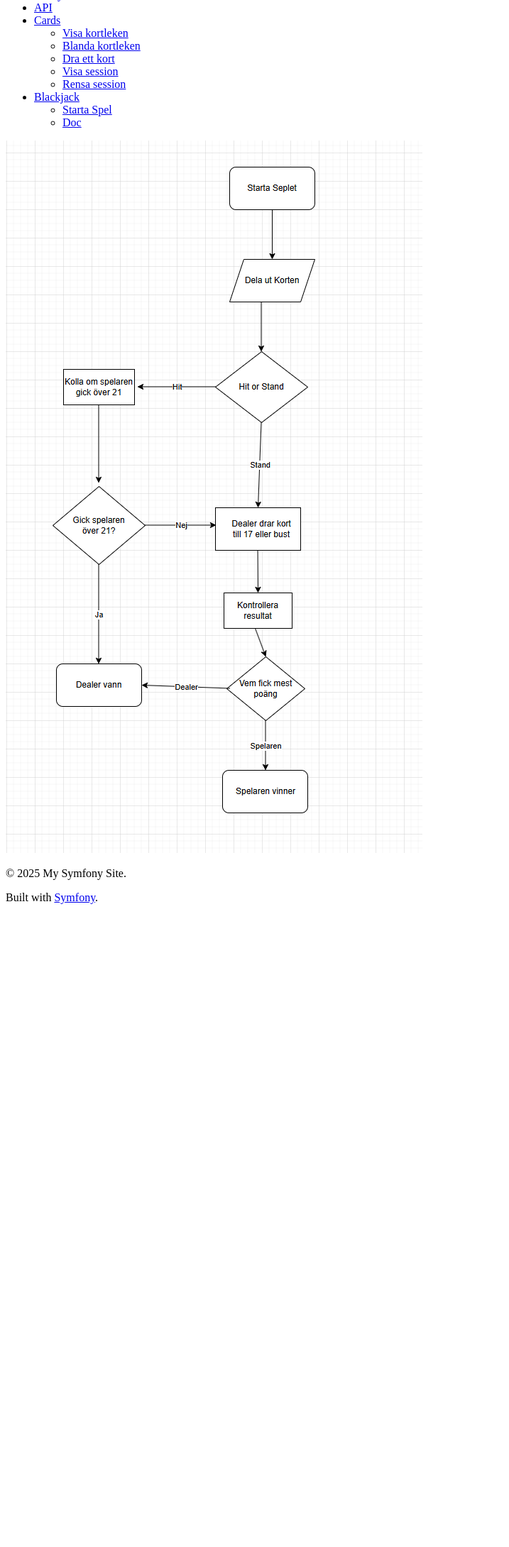
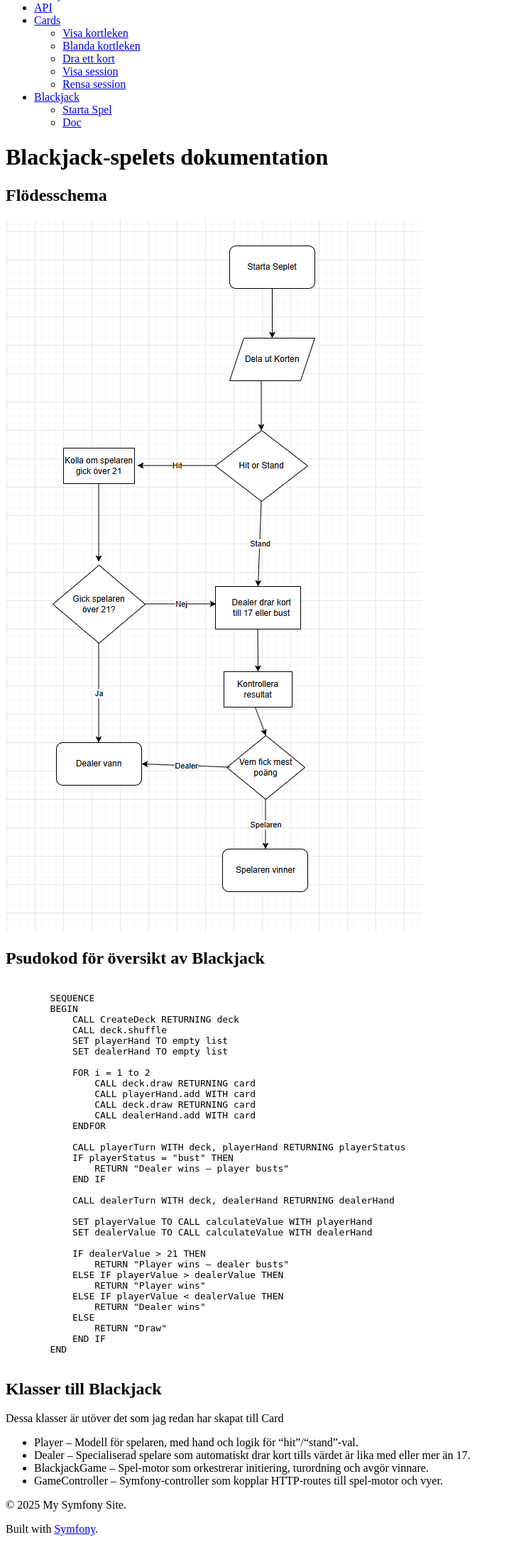
Before and after one commit to dafi-24/mvc, a Symfony app: template templates/game/doc.html.twig in a window 1280 px wide. Shown: the part 238-2418 px from the top of the page at 71% size, without its empty margins (0-717 px from the left). Before the commit the page ends 1512 px from the top, so only its background shows below. Run offline with Twig, Linux system fonts and the light colour scheme; the template is opened without the code that fills it, so the values that code supplies are empty; some libraries are stand-ins or nearby versions.

Commit message:
Psudeokod och klasser

```diff
--- a/templates/game/doc.html.twig
+++ b/templates/game/doc.html.twig
@@ -1,9 +1,74 @@
 {% extends "base.html.twig" %}
 
-{% block title %}Blackjack{% endblock %}
+{% block title %}Blackjack – Dokumentation{% endblock %}
 
 {% block main %}
-<a href="{{ asset('img/mvc_flöde.png') }}">
-    <img src="{{ asset('img/mvc_flöde.png') }}" alt="">
-</a>
+    <h1>Blackjack-spelets dokumentation</h1>
+    <h2>Flödesschema</h2>
+    <a href="{{ asset('img/mvc_flöde.png') }}">
+        <img src="{{ asset('img/mvc_flöde.png') }}" alt="MVC-flöde">
+    </a>
+
+    <h2>Psudokod för översikt av Blackjack</h2>
+    <div class="code-container">
+        <pre><code>
+        SEQUENCE
+        BEGIN
+            CALL CreateDeck RETURNING deck
+            CALL deck.shuffle
+            SET playerHand TO empty list
+            SET dealerHand TO empty list
+
+            FOR i = 1 to 2
+                CALL deck.draw RETURNING card
+                CALL playerHand.add WITH card
+                CALL deck.draw RETURNING card
+                CALL dealerHand.add WITH card
+            ENDFOR
+
+            CALL playerTurn WITH deck, playerHand RETURNING playerStatus
+            IF playerStatus = "bust" THEN
+                RETURN "Dealer wins – player busts"
+            END IF
+
+            CALL dealerTurn WITH deck, dealerHand RETURNING dealerHand
+
+            SET playerValue TO CALL calculateValue WITH playerHand
+            SET dealerValue TO CALL calculateValue WITH dealerHand
+
+            IF dealerValue > 21 THEN
+                RETURN "Player wins – dealer busts"
+            ELSE IF playerValue > dealerValue THEN
+                RETURN "Player wins"
+            ELSE IF playerValue < dealerValue THEN
+                RETURN "Dealer wins"
+            ELSE
+                RETURN "Draw"
+            END IF
+        END
+        </code></pre>
+    </div>
+
+    <h2>Klasser till Blackjack</h2>
+    <div class="text-container">
+        <p>Dessa klasser är utöver det som jag redan har skapat till Card</p>
+        <ul class="class-list">
+            <li>
+            <span class="classname">Player</span>
+            <span class="purpose">– Modell för spelaren, med hand och logik för “hit”/“stand”-val.</span>
+            </li>
+            <li>
+            <span class="classname">Dealer</span>
+            <span class="purpose">– Specialiserad spelare som automatiskt drar kort tills värdet är lika med eller mer än 17.</span>
+            </li>
+            <li>
+            <span class="classname">BlackjackGame</span>
+            <span class="purpose">– Spel-motor som orkestrerar initiering, turordning och avgör vinnare.</span>
+            </li>
+            <li>
+            <span class="classname">GameController</span>
+            <span class="purpose">– Symfony-controller som kopplar HTTP-routes till spel-motor och vyer.</span>
+            </li>
+        </ul>
+    </div>
 {% endblock %}
```
Also changed, not shown: assets/styles/app.css (+30 -0 lines).
